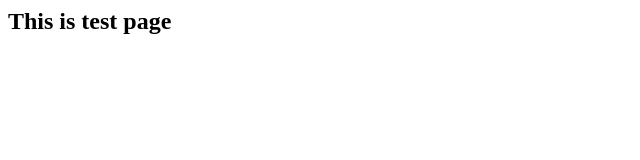
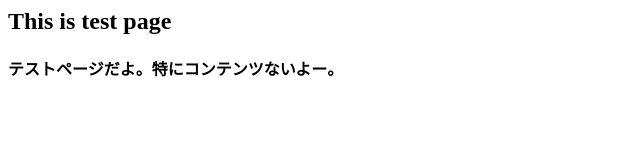
Before and after one commit to starry-friends/netlify-test-page, a plain HTML site: page index.html in a window 1280 px wide. Shown: the whole page, without its empty margins (0-640 px from the left). Drawn offline with Linux system fonts and the light colour scheme.

Commit message:
test add

```diff
--- a/index.html
+++ b/index.html
@@ -1,2 +1,4 @@
 
 <h2>This is test page</h2>
+
+<h4>テストページだよ。特にコンテンツないよー。</h4>
```
